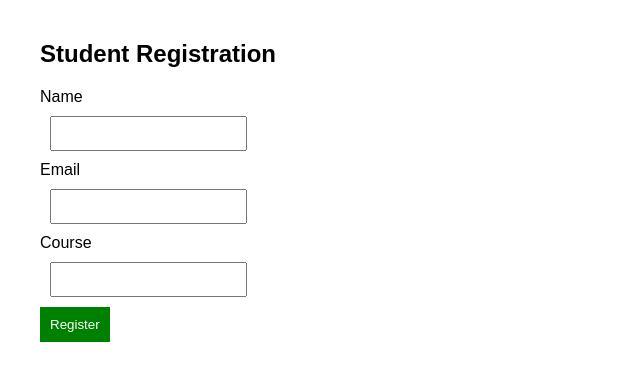
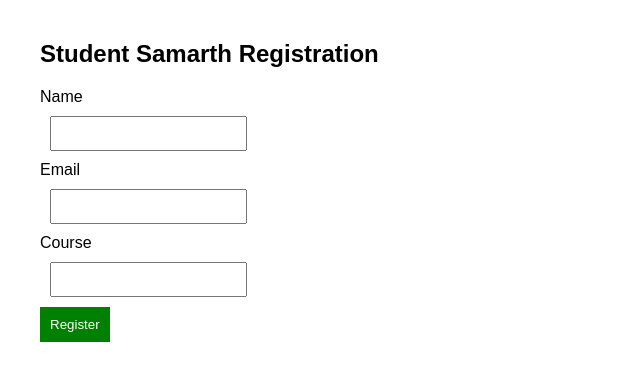
Before and after one commit to samarthfunde/Flask-Based-Student-Registration-Application-with-CI-CD-Deployment, a Flask app: page / in a window 1280 px wide. Shown: the top 381 px of the page, without its empty margins (0-640 px from the left). Run offline with Flask 3, Linux system fonts and the light colour scheme.

Commit message:
Update index.html

```diff
--- a/student-registration-application/templates/index.html
+++ b/student-registration-application/templates/index.html
@@ -1,13 +1,13 @@
 <!DOCTYPE html>
 <html>
 <head>
-<title>Student Samarth Registration</title>
+<title>Student Registration</title>
 <link rel="stylesheet" href="/static/style.css">
 </head>
 
 <body>
 
-<h2>Student Registration</h2>
+<h2>Student Samarth Registration</h2>
 
 <form action="/register" method="POST">
 
```
